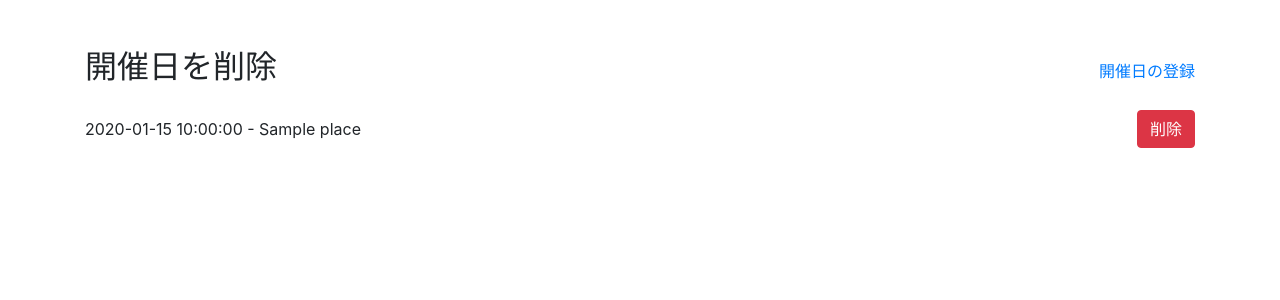
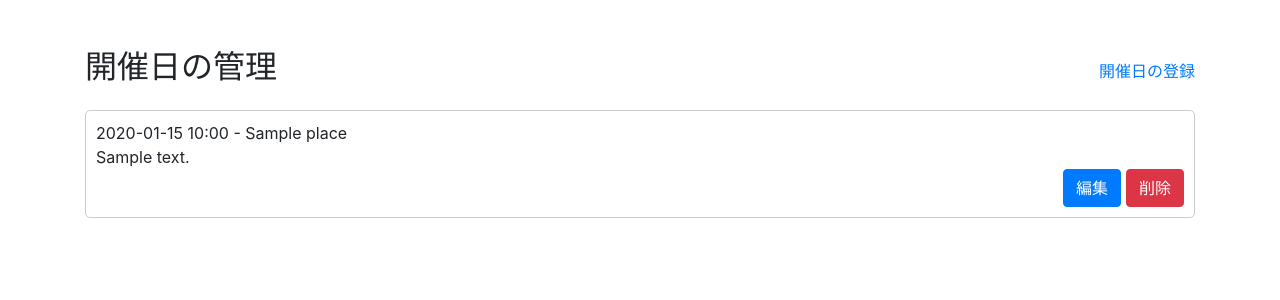
Before and after one commit to shingaryu/water-server-be, a Flask app: page /events/delete in a window 1280 px wide. Shown: the top 300 px of the page. Run offline with Flask 2, Linux system fonts and the light colour scheme; a database or web service that is not in the repository returns one stand-in record (values such as "Sample title"); parts of the project's set-up code (start-up, migrations or seed data) failed here and were passed over; some libraries are stand-ins or nearby versions.

Commit message:
開催日の情報のうち、場所と説明を編集できる機能の追加

```diff
--- a/main.py
+++ b/main.py
@@ -12,7 +12,7 @@ from common.consts import SHOW_EVENTS, SELECT_EVENT_TO_ENTRY, SELECT_EVENT_TO_EN
     SHOW_VIDEOS_PLAYLIST
 from common.utils import no_icon_image_public_url
 from create_rich_menu import create_rich_menu
-from repositories.mongo_repository import find_recent_events, insert_event, find_all_events, delete_event
+from repositories.mongo_repository import find_recent_events, insert_event, find_all_events, delete_event, update_event
 from repositories.youtube_repository import refresh_token_if_expired, get_my_recent_videos
 from services.ngrok_service import connect_http_tunnel
 from services.postback_service import select_entry_events_message, select_option_to_entry_message, entry_with_option, \
@@ -143,6 +143,16 @@ def events_register():
         end_minute=session.get('end_minute', 0),
     )
 
+@app.route('/events/edit', methods=['POST'])
+def events_edit():
+    event_id = request.form['event_id']
+    location = request.form['location']
+    description = request.form['description']
+
+    update_event(ObjectId(event_id), {"place": location, "description": description})
+
+    return redirect(url_for('events_delete'))
+
 @app.route('/events/delete', methods=['GET', 'POST'])
 def events_delete():
     if request.method == 'POST':
--- a/templates/events_delete.html
+++ b/templates/events_delete.html
@@ -1,27 +1,91 @@
 <!DOCTYPE html>
-<html lang="en">
+<html lang="ja">
 <head>
     <meta charset="UTF-8">
     <meta name="viewport" content="width=device-width, initial-scale=1.0">
-    <title>開催日を削除</title>
+    <title>開催日を管理</title>
     <link href="https://stackpath.bootstrapcdn.com/bootstrap/4.3.1/css/bootstrap.min.css" rel="stylesheet">
+    <style>
+        .event-controls {
+            flex-direction: row;
+            justify-content: flex-end;
+            align-items: center;
+        }
+        .event-controls button {
+            margin-left: 5px;
+        }
+        .event-description {
+            white-space: nowrap;
+            overflow: hidden;
+            text-overflow: ellipsis;
+            max-width: 100%;
+        }
+        .event-container {
+            border: 1px solid #ccc;
+            padding: 10px;
+            margin-bottom: 10px;
+            border-radius: 5px;
+        }
+    </style>
 </head>
 <body>
 <div class="container mt-5">
     <div class="d-flex justify-content-between align-items-center mb-3">
-        <h2>開催日を削除</h2>
+        <h2>開催日の管理</h2>
         <a href="/events/register">開催日の登録</a>
     </div>
+
+    <div id="editForm" style="display:none;" class="mb-3">
+        <h3>編集</h3>
+        <form method="POST" action="/events/edit">
+            <input type="hidden" id="editEventId" name="event_id">
+            <div class="form-group">
+                <label for="editDate">日時</label>
+                <input type="text" class="form-control" id="editDate" name="date" disabled>
+            </div>
+            <div class="form-group">
+                <label for="editLocation">場所</label>
+                <input type="text" class="form-control" id="editLocation" name="location" required>
+            </div>
+            <div class="form-group">
+                <label for="editDescription">説明</label>
+                <input type="text" class="form-control" id="editDescription" name="description">
+            </div>
+            <button type="submit" class="btn btn-success">更新</button>
+            <button type="button" class="btn btn-secondary" onclick="hideEditForm()">キャンセル</button>
+        </form>
+    </div>
+
     <form method="POST">
         {% for event in events %}
-        <div class="form-group d-flex align-items-center justify-content-between">
-            <span>{{ event.startTime }} - {{ event.place }}</span>
-            <button type="submit" class="btn btn-danger" name="delete_event" value="{{ event._id }}">削除</button>
+        <div class="event-container">
+            <div class="mb-2 mb-md-0" style="width: 100%;">
+                <span>{{ event.startTime.strftime('%Y-%m-%d %H:%M') }} - {{ event.place }}</span>
+                <div class="event-description">{{ event.description }}</div>
+            </div>
+            <div class="d-flex event-controls">
+                <button type="button" class="btn btn-primary" onclick="showEditForm('{{ event._id }}', '{{ event.startTime.strftime('%Y-%m-%d %H:%M') }}', '{{ event.place }}', '{{ event.description }}')">編集</button>
+                <button type="submit" class="btn btn-danger" name="delete_event" value="{{ event._id }}">削除</button>
+            </div>
         </div>
         {% endfor %}
     </form>
 </div>
 
+<script>
+    function showEditForm(eventId, dateStr, place, description) {
+        document.getElementById('editEventId').value = eventId;
+        document.getElementById('editDate').value = dateStr;
+        document.getElementById('editLocation').value = place;
+        document.getElementById('editDescription').value = description;
+        document.getElementById('editForm').style.display = 'block';
+        window.scrollTo(0, 0); // フォームを表示したらページの上部にスクロール
+    }
+
+    function hideEditForm() {
+        document.getElementById('editForm').style.display = 'none';
+    }
+</script>
 <script src="https://code.jquery.com/jquery-3.3.1.slim.min.js"></script>
 <script src="https://cdnjs.cloudflare.com/ajax/libs/popper.js/1.14.7/umd/popper.min.js"></script>
 <script src="https://stackpath.bootstrapcdn.com/bootstrap/4.3.1/js/bootstrap.min.js"></script>
--- a/templates/events_register.html
+++ b/templates/events_register.html
@@ -21,7 +21,7 @@
 <div class="container mt-5">
     <div class="d-flex justify-content-between align-items-center mb-3">
         <h2>開催日を登録</h2>
-        <a href="/events/delete">開催日の削除</a>
+        <a href="/events/delete">開催日の管理</a>
     </div>
     <form method="POST">
         <div class="form-group d-flex align-items-center">
@@ -43,7 +43,7 @@
             <input type="text" class="form-control" id="location" name="location" value="{{ place }}" required>
         </div>
         <div class="form-group">
-            <label for="description">説明</label>
+            <label for="description">説明(自由記述)</label>
             <input type="text" class="form-control" id="description" name="description" value="{{ description }}" required>
         </div>
         <div class="form-group">
```
